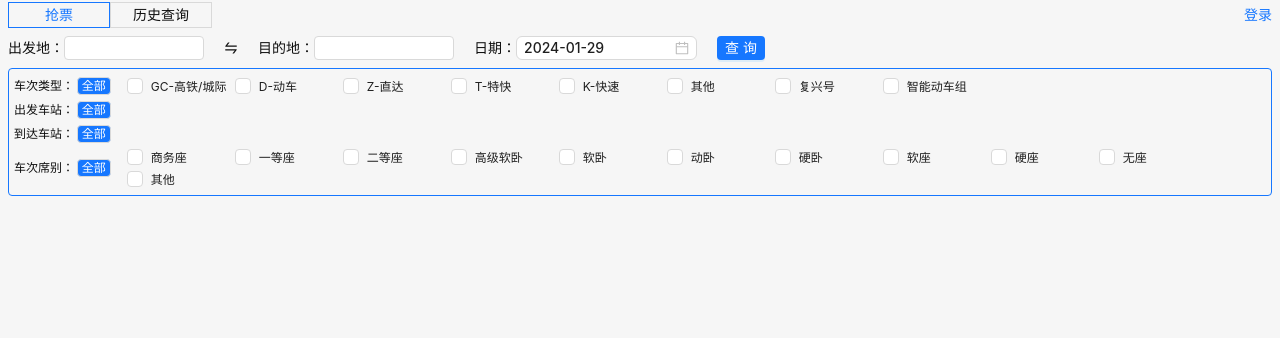
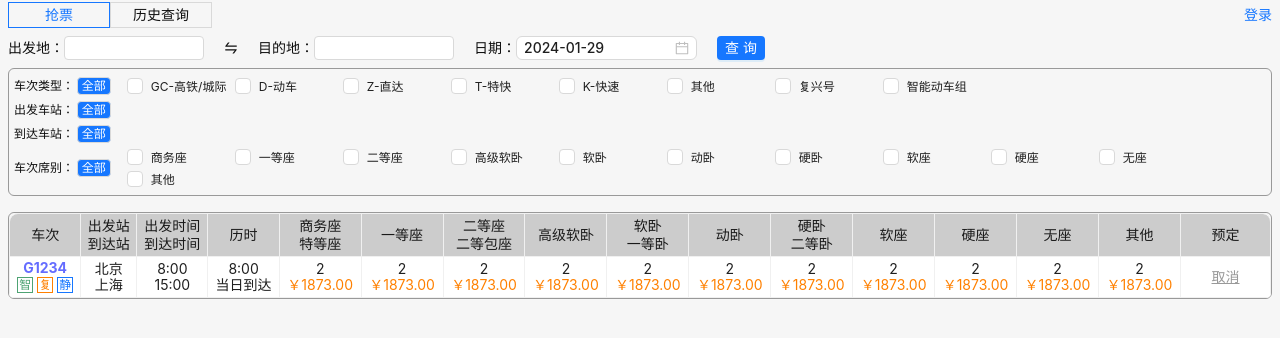
Before and after one commit to xzzfxz/12306fast, a Vue app: page /index in a window 1280 px wide. Shown: the top 338 px of the page. Built offline with nearby package versions, Linux system fonts and the light colour scheme.

Commit message:
feat: 车次表格

```diff
--- a/src/assets/style/global.scss
+++ b/src/assets/style/global.scss
@@ -39,3 +39,13 @@ button {
     font-size: 14px;
   }
 }
+
+.ant-table {
+  .ant-table-thead > tr > th {
+    padding: 4px;
+    background: #ccc;
+  }
+  .ant-table-tbody > tr > td {
+    padding: 4px;
+  }
+}
--- a/src/assets/style/vars.scss
+++ b/src/assets/style/vars.scss
@@ -1,4 +1,9 @@
 $paddingWidth: 8px;
+$radiusWidth: 6px;
 
 $primaryColor: #1677ff;
+$successColor: #4ea373;
+$warningColor: #ff8000;
+
 $normalBorderColor: #d9d9d9;
+$borderColor: #999;
--- a/src/utils/antd.ts
+++ b/src/utils/antd.ts
@@ -7,7 +7,8 @@ import {
   Checkbox,
   Select,
   DatePicker,
-  ConfigProvider
+  ConfigProvider,
+  Table
 } from 'ant-design-vue';
 
 export const useAntD = {
@@ -20,6 +21,7 @@ export const useAntD = {
       .use(Input)
       .use(Select)
       .use(DatePicker)
+      .use(Table)
       .use(ConfigProvider);
   }
 };
--- a/src/views/index/components/filter.vue
+++ b/src/views/index/components/filter.vue
@@ -105,8 +105,8 @@ const seatTypeList = ref<FilterItem[]>([
 .filter-container {
   margin: $paddingWidth;
   padding: 5px;
-  border: 1px solid $primaryColor;
-  border-radius: 4px;
+  border: 1px solid $borderColor;
+  border-radius: $radiusWidth;
   font-size: 12px;
 }
 .filter-item-container {
--- /dev/null
+++ b/src/views/index/components/seatTemplate.vue
@@ -0,0 +1,38 @@
+<template>
+  <template v-if="props.record.businessSeat === '没有票了'">--</template>
+  <div v-else class="column-container flex-center">
+    <div class="top-line line flex-center warn" v-if="record.businessSeat === '候补'">候补</div>
+    <div class="top-line line flex-center success" v-else-if="record.businessSeat === '有'">有</div>
+    <div class="top-line line flex-center" v-else>2</div>
+    <div class="bottom-line line flex-center warn">￥1873.00</div>
+  </div>
+</template>
+
+<script setup lang="ts">
+const props = defineProps({
+  record: {
+    type: Object,
+    default: () => ({})
+  },
+  // 列名
+  field: {
+    type: String,
+    default: ''
+  }
+});
+</script>
+
+<style scoped lang="scss">
+.warn {
+  color: $warningColor;
+}
+.success {
+  color: $successColor;
+}
+.line {
+  line-height: 14px;
+}
+.bottom-line {
+  margin-top: 2px;
+}
+</style>
--- /dev/null
+++ b/src/views/index/components/trainList.vue
@@ -0,0 +1,191 @@
+<template>
+  <div class="train-list-container">
+    <div class="table-container">
+      <a-table :columns="columnList" :data-source="tableData" bordered :pagination="false">
+        <template #headerCell="{ column }">
+          <template v-if="column.dataIndex === 'departureStation'">
+            <div class="table-header column-container flex-center">
+              <div class="top-line line flex-center">出发站</div>
+              <div class="bottom-line line flex-center">到达站</div>
+            </div>
+          </template>
+          <template v-else-if="column.dataIndex === 'departureTime'">
+            <div class="table-header column-container flex-center">
+              <div class="top-line line flex-center">出发时间</div>
+              <div class="bottom-line line flex-center">到达时间</div>
+            </div>
+          </template>
+          <template v-else-if="column.dataIndex === 'businessSeat'">
+            <div class="table-header column-container flex-center">
+              <div class="top-line line flex-center">商务座</div>
+              <div class="bottom-line line flex-center">特等座</div>
+            </div>
+          </template>
+          <template v-else-if="column.dataIndex === 'secondClassSeat'">
+            <div class="table-header column-container flex-center">
+              <div class="top-line line flex-center">二等座</div>
+              <div class="bottom-line line flex-center">二等包座</div>
+            </div>
+          </template>
+          <template v-else-if="column.dataIndex === 'softSleeper'">
+            <div class="table-header column-container flex-center">
+              <div class="top-line line flex-center">软卧</div>
+              <div class="bottom-line line flex-center">一等卧</div>
+            </div>
+          </template>
+          <template v-else-if="column.dataIndex === 'hardSleeper'">
+            <div class="table-header column-container flex-center">
+              <div class="top-line line flex-center">硬卧</div>
+              <div class="bottom-line line flex-center">二等卧</div>
+            </div>
+          </template>
+        </template>
+        <template #bodyCell="{ column, text, record }">
+          <template v-if="column.dataIndex === 'trainNumber'">
+            <div class="column-container flex-center">
+              <div class="top-line line flex-center">
+                <a class="train">{{ text }}</a>
+              </div>
+              <div class="bottom-line line train-line flex-center">
+                <div class="mark flex-center">智</div>
+                <div class="mark flex-center warn">复</div>
+                <div class="mark flex-center primary">静</div>
+              </div>
+            </div>
+          </template>
+          <template v-else-if="column.dataIndex === 'departureStation'">
+            <div class="column-container flex-center">
+              <div class="top-line line flex-center">北京</div>
+              <div class="bottom-line line flex-center">上海</div>
+            </div>
+          </template>
+          <template v-else-if="column.dataIndex === 'departureTime'">
+            <div class="column-container flex-center">
+              <div class="top-line line flex-center">8:00</div>
+              <div class="bottom-line line flex-center">15:00</div>
+            </div>
+          </template>
+          <template v-else-if="column.dataIndex === 'duration'">
+            <div class="column-container flex-center">
+              <div class="top-line line flex-center">8:00</div>
+              <div class="bottom-line line flex-center">当日到达</div>
+            </div>
+          </template>
+          <template
+            v-else-if="
+              [
+                'businessSeat',
+                'firstClassSeat',
+                'secondClassSeat',
+                'superSoftSleeper',
+                'softSleeper',
+                'movingSleeper',
+                'hardSleeper',
+                'softSeat',
+                'hardSeat',
+                'noSeat',
+                'other'
+              ].includes(column.dataIndex)
+            "
+          >
+            <SeatTemplate :record="record" :field="column.dataIndex" />
+          </template>
+          <template v-else-if="column.dataIndex === 'order'">
+            <div class="column-container flex-center">
+              <!-- <div class="order-btn click-active">预定</div> -->
+              <div class="order-btn cancel click-active">取消</div>
+            </div>
+          </template>
+        </template>
+      </a-table>
+    </div>
+  </div>
+</template>
+
+<script setup lang="ts">
+import { ref } from 'vue';
+import SeatTemplate from './seatTemplate.vue';
+import { COLUMN_LIST } from '../utils/index';
+
+const columnList = ref(COLUMN_LIST);
+
+const tableData = ref([
+  {
+    trainNumber: 'G1234',
+    departureStation: '北京南 - 上海虹桥',
+    departureTime: '08:00 - 15:30',
+    duration: '7小时30分',
+    businessSeat: '2',
+    firstClassSeat: '有',
+    secondClassSeat: '有',
+    superSoftSleeper: '有',
+    softSleeper: '有',
+    movingSleeper: '有',
+    hardSleeper: '有',
+    softSeat: '有',
+    hardSeat: '有',
+    noSeat: '有',
+    other: '有',
+    order: '预定'
+  }
+]);
+</script>
+
+<style lang="scss" scoped>
+.train-list-container {
+  padding: $paddingWidth;
+}
+.table-container {
+  border: 1px solid $borderColor;
+  border-radius: $radiusWidth;
+  overflow: hidden;
+}
+.column-container {
+  flex-direction: column;
+  &.table-header {
+    .line {
+      line-height: 16px;
+    }
+  }
+  .line {
+    line-height: 14px;
+  }
+  .train {
+    font-size: 14px;
+    font-weight: bold;
+  }
+  .bottom-line {
+    margin-top: 2px;
+  }
+  .train-line {
+    width: 100%;
+    font-size: 12px;
+    .mark {
+      padding: 1px;
+      margin-left: 4px;
+      border: 1px solid $successColor;
+      color: $successColor;
+      font-size: 12px;
+      line-height: 12px;
+      &:first-child {
+        margin-left: 0;
+      }
+      &.warn {
+        border-color: $warningColor;
+        color: $warningColor;
+      }
+      &.primary {
+        border-color: $primaryColor;
+        color: $primaryColor;
+      }
+    }
+  }
+}
+.order-btn {
+  color: $primaryColor;
+  text-decoration: underline;
+  &.cancel {
+    color: $borderColor;
+  }
+}
+</style>
--- a/src/views/index/index.vue
+++ b/src/views/index/index.vue
@@ -6,12 +6,16 @@
     <div class="no-shrink">
       <Filter />
     </div>
+    <div class="no-shrink">
+      <TrainList />
+    </div>
   </div>
 </template>
 
 <script setup lang="ts">
 import Search from './components/search.vue';
 import Filter from './components/filter.vue';
+import TrainList from './components/trainList.vue';
 </script>
 
 <style lang="scss" scoped>
--- /dev/null
+++ b/src/views/index/utils/index.ts
@@ -0,0 +1,83 @@
+export const COLUMN_LIST = [
+  {
+    title: '车次',
+    dataIndex: 'trainNumber',
+    align: 'center'
+  },
+  {
+    title: '出发站/到达站',
+    dataIndex: 'departureStation',
+    align: 'center'
+  },
+  {
+    title: '出发时间/到达时间',
+    dataIndex: 'departureTime',
+    align: 'center'
+  },
+  {
+    title: '历时',
+    dataIndex: 'duration',
+    align: 'center'
+  },
+  {
+    title: '商务座/特等座',
+    dataIndex: 'businessSeat',
+    align: 'center'
+  },
+  {
+    title: '一等座',
+    dataIndex: 'firstClassSeat',
+    align: 'center'
+  },
+  {
+    title: '二等座/二等包座',
+    dataIndex: 'secondClassSeat',
+    align: 'center'
+  },
+  {
+    title: '高级软卧',
+    dataIndex: 'superSoftSleeper',
+    align: 'center'
+  },
+  {
+    title: '软卧/一等卧',
+    dataIndex: 'softSleeper',
+    align: 'center'
+  },
+  {
+    title: '动卧',
+    dataIndex: 'movingSleeper',
+    align: 'center'
+  },
+  {
+    title: '硬卧/二等卧',
+    dataIndex: 'hardSleeper',
+    align: 'center'
+  },
+  {
+    title: '软座',
+    dataIndex: 'softSeat',
+    align: 'center'
+  },
+  {
+    title: '硬座',
+    dataIndex: 'hardSeat',
+    align: 'center'
+  },
+  {
+    title: '无座',
+    dataIndex: 'noSeat',
+    align: 'center'
+  },
+  {
+    title: '其他',
+    dataIndex: 'other',
+    align: 'center'
+  },
+  {
+    title: '预定',
+    dataIndex: 'order',
+    width: 90,
+    align: 'center'
+  }
+];
```
